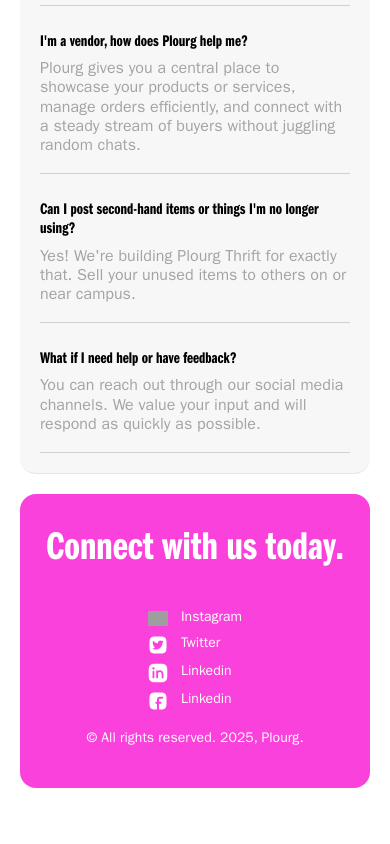
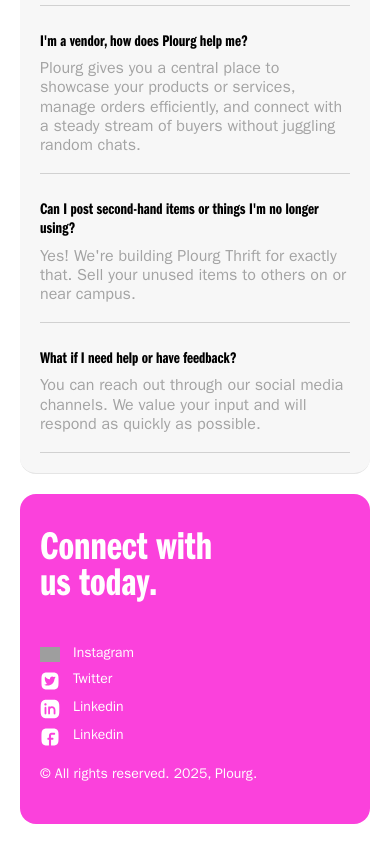
Before and after one commit to Victorola-coder/Plourg, a Next.js app: page / in a window 390 px wide. Shown: the part 3342-4186 px from the top of the page. Before the commit the page ends 4150 px from the top, so only its background shows below. Built offline with nearby package versions, Linux system fonts and the light colour scheme; grey boxes are pictures that could not be loaded.

Commit message:
refactor: adjust footer layout and styling for improved alignment and responsiveness

```diff
--- a/app/components/atoms/footer.tsx
+++ b/app/components/atoms/footer.tsx
@@ -2,11 +2,11 @@
 
 export default function Footer() {
   return (
-    <footer className="bg-[#FB41DC] m-[20px] md:m-[48px] rounded-[16px] md:rounded-[24px] py-[40px] md:py-[95px] px-[20px] md:px-[73px] flex flex-col md:flex-row items-center md:items-center gap-[40px] md:gap-[220px]">
-      <h2 className="font-franklin font-semibold text-[40px] md:text-[128px] leading-[90%] md:leading-[100%] tracking-[-2%] md:tracking-[-3%] text-white text-center md:text-left">
+    <footer className="bg-[#FB41DC] m-[20px] md:m-[48px] rounded-[16px] md:rounded-[24px] py-[40px] md:py-[95px] px-[20px] md:px-[73px] flex flex-col md:flex-row items-start md:items-center gap-[40px] md:gap-[220px]">
+      <h2 className="font-franklin font-semibold max-w-[173px] md:max-w-min text-[40px] md:text-[128px] leading-[90%] md:leading-[100%] tracking-[-2%] md:tracking-[-3%] text-white text-left">
         Connect with us today.
       </h2>
-      <div className="flex flex-col gap-[20px] md:gap-[103px] items-center md:items-start">
+      <div className="flex flex-col gap-[20px] md:gap-[103px] items-start">
         <div className="font-franklin font-normal text-[14px] md:text-[16px] leading-[120%] tracking-[-2%] text-[#FFFFFF] flex flex-col gap-2">
           <figure className="flex flex-row items-center gap-[13px]">
             <img
```
